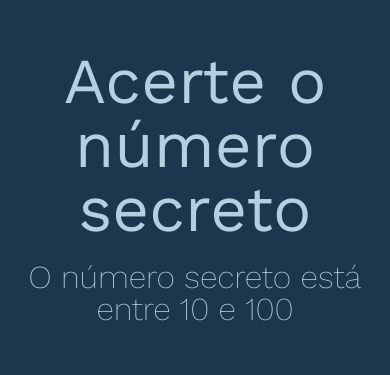
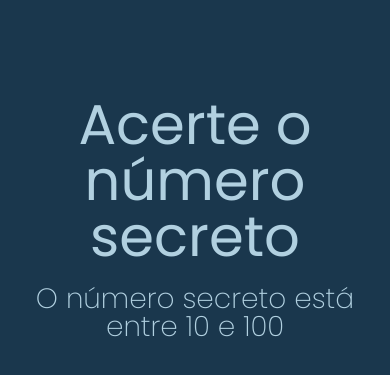
Before and after one commit to julucca/numero-secreto, a plain HTML site: page index.html in a window 390 px wide. Shown: the part 215-590 px from the top of the page. Drawn offline with nearby package versions, Linux system fonts and the light colour scheme.

Commit message:
style: mobile design

```diff
--- a/style.css
+++ b/style.css
@@ -1,7 +1,7 @@
-@import url('https://fonts.googleapis.com/css2?family=Work+Sans:wght@100;200;400&display=swap');
+@import url('https://fonts.googleapis.com/css2?family=Poppins:wght@100;200;300;400;500;600&display=swap');
 
 :root {
-    --font-family: 'Work Sans', sans-serif;;
+    --font-family: 'Poppins', sans-serif;
 
     --bg-color: #1A374D;
     --primary-color: #B1D0E0;
@@ -21,10 +21,11 @@ body {
 
     margin: 0;
     min-height: 100vh;
+    padding: 2em;
 }
 
 h1 {
-    font-size: 4em;
+    font-size: 3.5em;
     font-weight: 400;
 }
 
@@ -33,7 +34,7 @@ h2 {
 }
 
 h3 {
-    font-size: 2em;
+    font-size: 1.75em;
     margin-block: 20px 40px;
 }
 
@@ -44,7 +45,7 @@ h3 {
 .box {
     border: 2px solid var(--primary-color);
     display: inline-block;
-    font-size: 4em;
+    font-size: 3.5em;
     padding: 10px;
     margin: 20px;
 }
```
